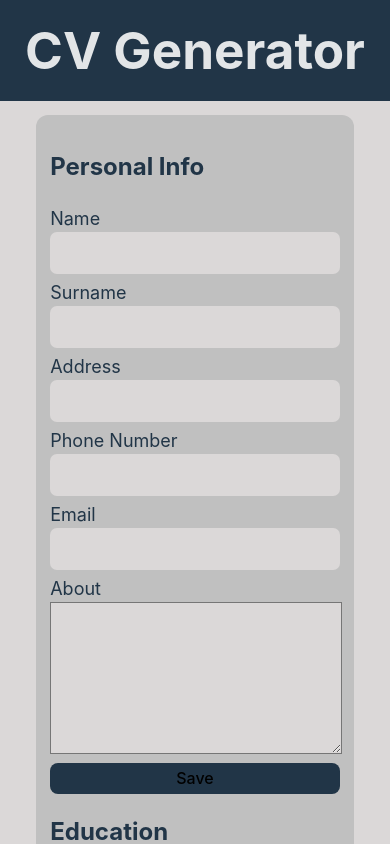
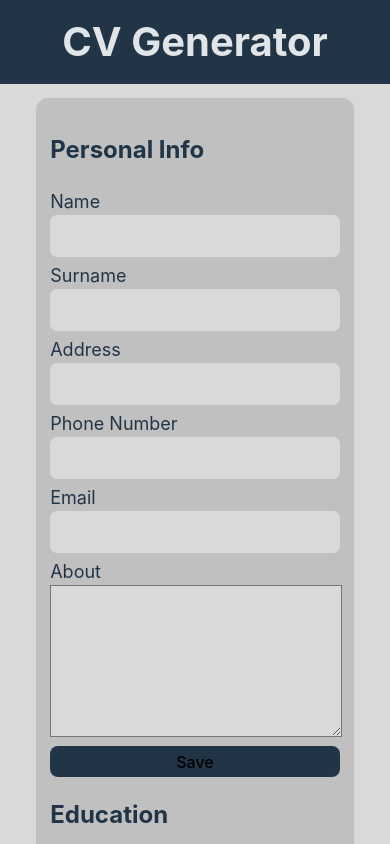
Before and after one commit to mbdeviant/resume-generator, a React (Vite) app: page / in a window 390 px wide. Shown: the top 844 px of the page. Built offline with nearby package versions, Linux system fonts and the light colour scheme.

Commit message:
reduce font size of header at narrow res

```diff
--- a/src/index.css
+++ b/src/index.css
@@ -184,6 +184,10 @@ textarea {
     flex-direction: column;
     align-items: center;
   }
+  h1 {
+    padding: 12px 0px;
+    font-size: 2.5em;
+  }
 
   .preview,
   .forms {
```
